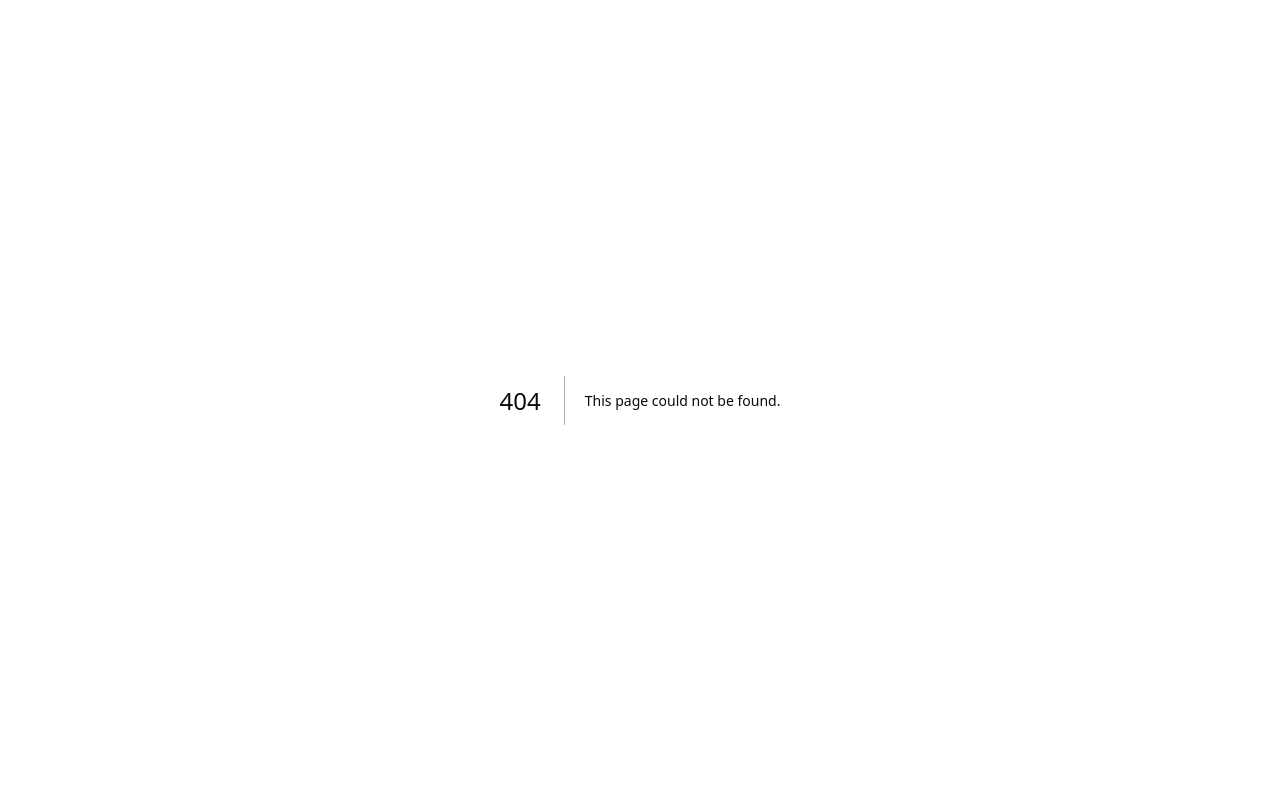
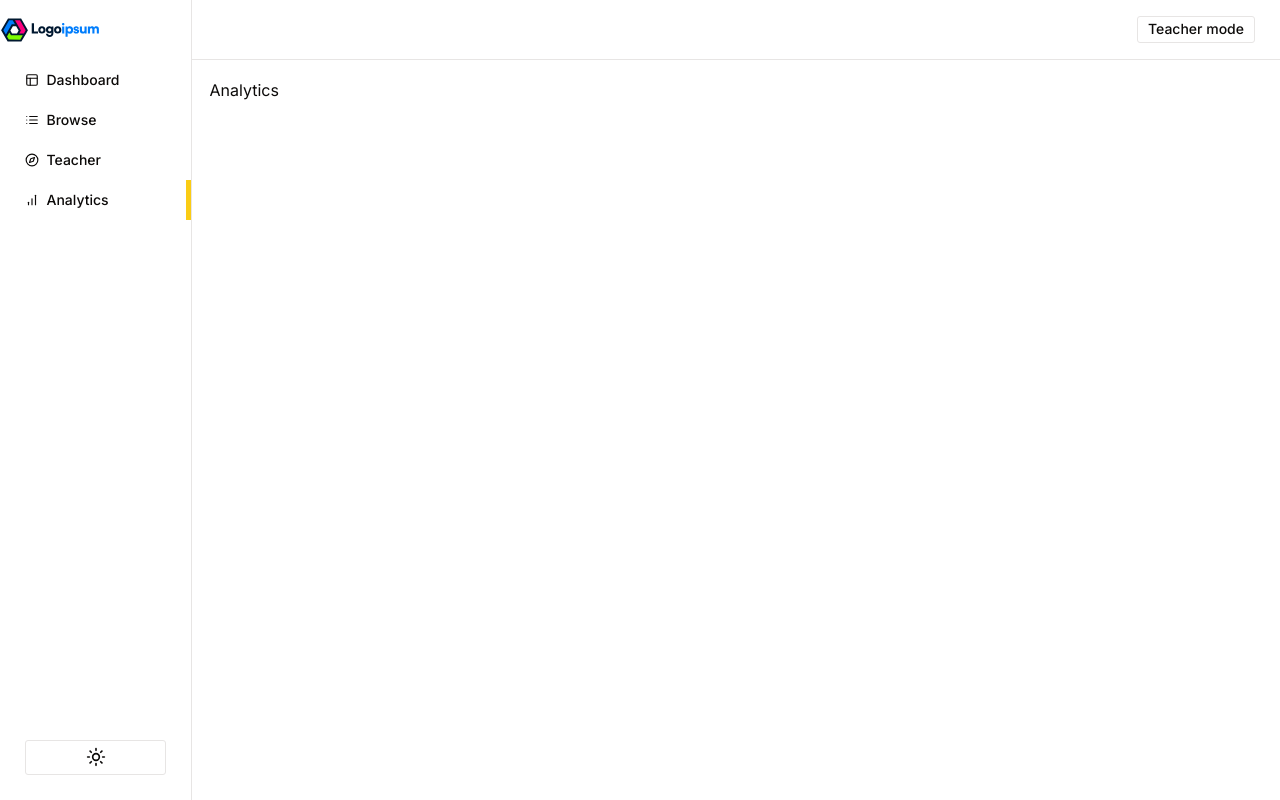
Before and after one commit to dzevad-cyber/tut-factory, a Next.js app in the folder packages/client/: page /dashboard/analytics in a window 1280 px wide. Before the commit this address had no page. Built offline with nearby package versions, Linux system fonts and the light colour scheme.

Commit message:
feat: create analytics, brose pages

```diff
--- /dev/null
+++ b/packages/client/app/(pages)/(protected)/(dashboard)/dashboard/analytics/page.tsx
@@ -0,0 +1,5 @@
+const Analytics: React.FC<unknown> = () => {
+  return <>Analytics</>;
+};
+
+export default Analytics;
--- /dev/null
+++ b/packages/client/app/(pages)/(protected)/(dashboard)/dashboard/browse/page.tsx
@@ -0,0 +1,5 @@
+const Browse: React.FC<unknown> = () => {
+  return <>Browse</>;
+};
+
+export default Browse;
```
